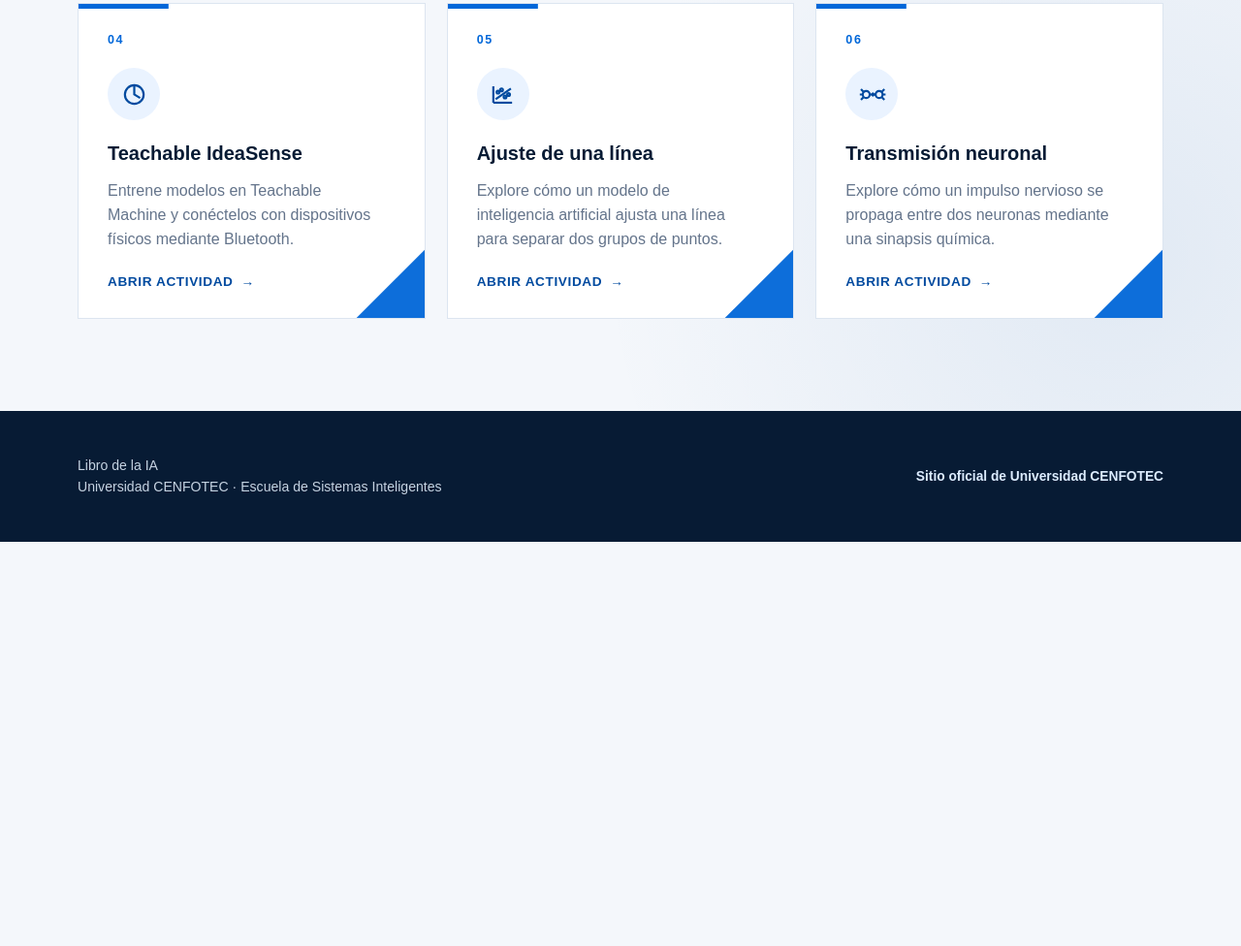
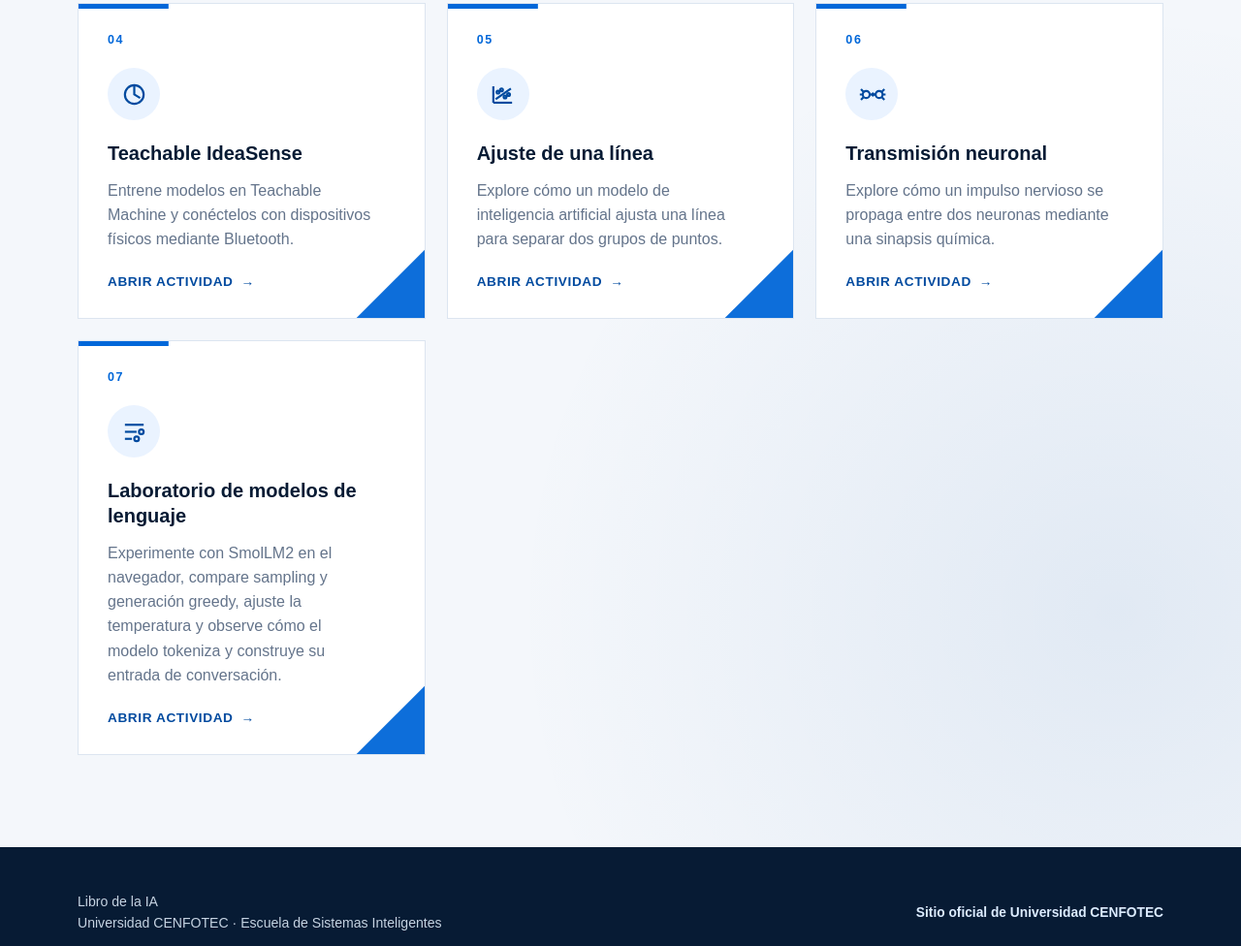
Before and after one commit to Universidad-Cenfotec/Libro-de-la-IA, a plain HTML site: page docs/index.html in a window 1280 px wide. Shown: the part 1090-2066 px from the top of the page at 97% size. Before the commit the page ends 1649 px from the top, so only its background shows below. Drawn offline with Linux system fonts and the light colour scheme.

Commit message:
Update index.html

```diff
--- a/docs/index.html
+++ b/docs/index.html
@@ -541,7 +541,7 @@
                 <p>
                     Seleccione una actividad para experimentar directamente
                     con conceptos de inteligencia artificial, aprendizaje
-                    automático y sistemas biológicos.
+                    automático, modelos de lenguaje y sistemas biológicos.
                 </p>
             </div>
 
@@ -696,10 +696,36 @@
                     </span>
                 </a>
 
+                <a class="resource-card" href="smallLM/index.html">
+                    <span class="card-number">07</span>
+
+                    <span class="card-icon" aria-hidden="true">
+                        <svg viewBox="0 0 24 24" fill="none" stroke-width="1.8">
+                            <path d="M4 6H20"/>
+                            <path d="M4 12H14"/>
+                            <path d="M4 18H10"/>
+                            <circle cx="18" cy="12" r="2"/>
+                            <circle cx="14" cy="18" r="2"/>
+                        </svg>
+                    </span>
+
+                    <h3>Laboratorio de modelos de lenguaje</h3>
+
+                    <p>
+                        Experimente con SmolLM2 en el navegador, compare sampling
+                        y generación greedy, ajuste la temperatura y observe cómo
+                        el modelo tokeniza y construye su entrada de conversación.
+                    </p>
+
+                    <span class="card-link">
+                        Abrir actividad <span aria-hidden="true">→</span>
+                    </span>
+                </a>
+
                 <!-- Futuras aplicaciones
 
                 <a class="resource-card" href="automata/index.html">
-                    <span class="card-number">07</span>
+                    <span class="card-number">08</span>
                     <h3>Autómatas finitos</h3>
                     <p>Construya y pruebe máquinas de estados.</p>
                     <span class="card-link">
@@ -708,7 +734,7 @@
                 </a>
 
                 <a class="resource-card" href="microgpt/index.html">
-                    <span class="card-number">08</span>
+                    <span class="card-number">09</span>
                     <h3>MicroGPT</h3>
                     <p>Explore el funcionamiento de un modelo de lenguaje mínimo.</p>
                     <span class="card-link">
```
